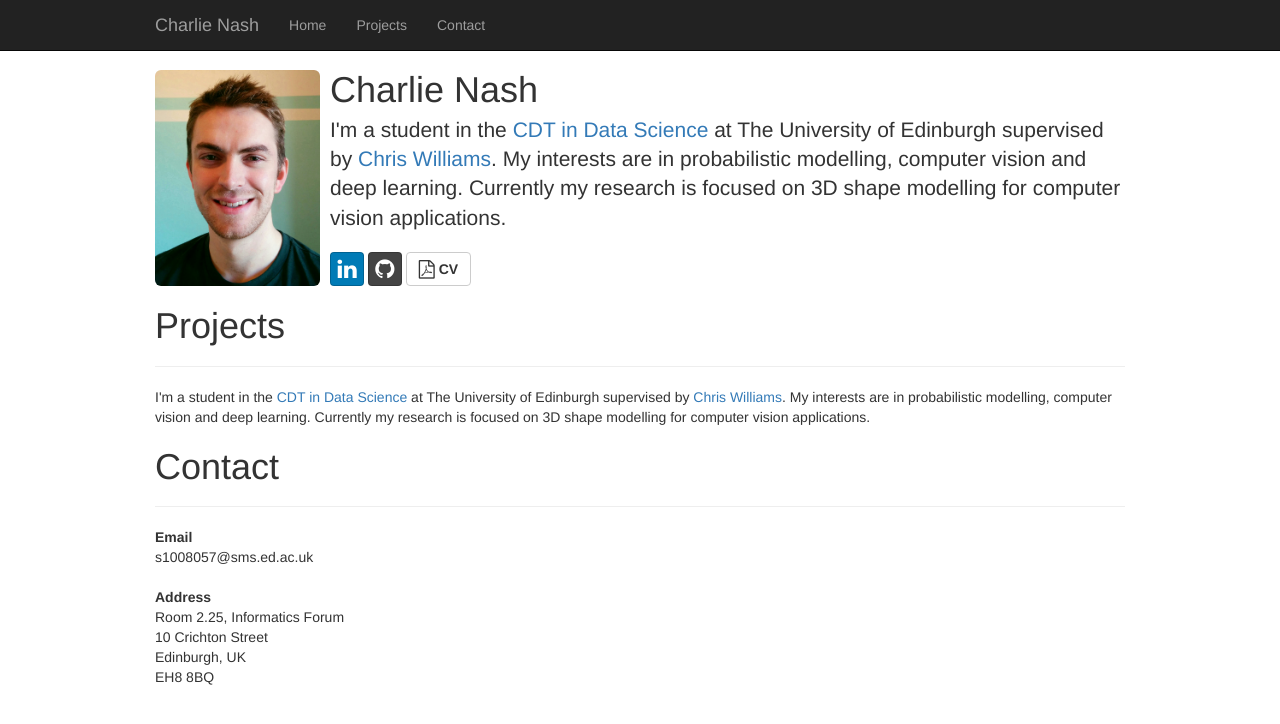
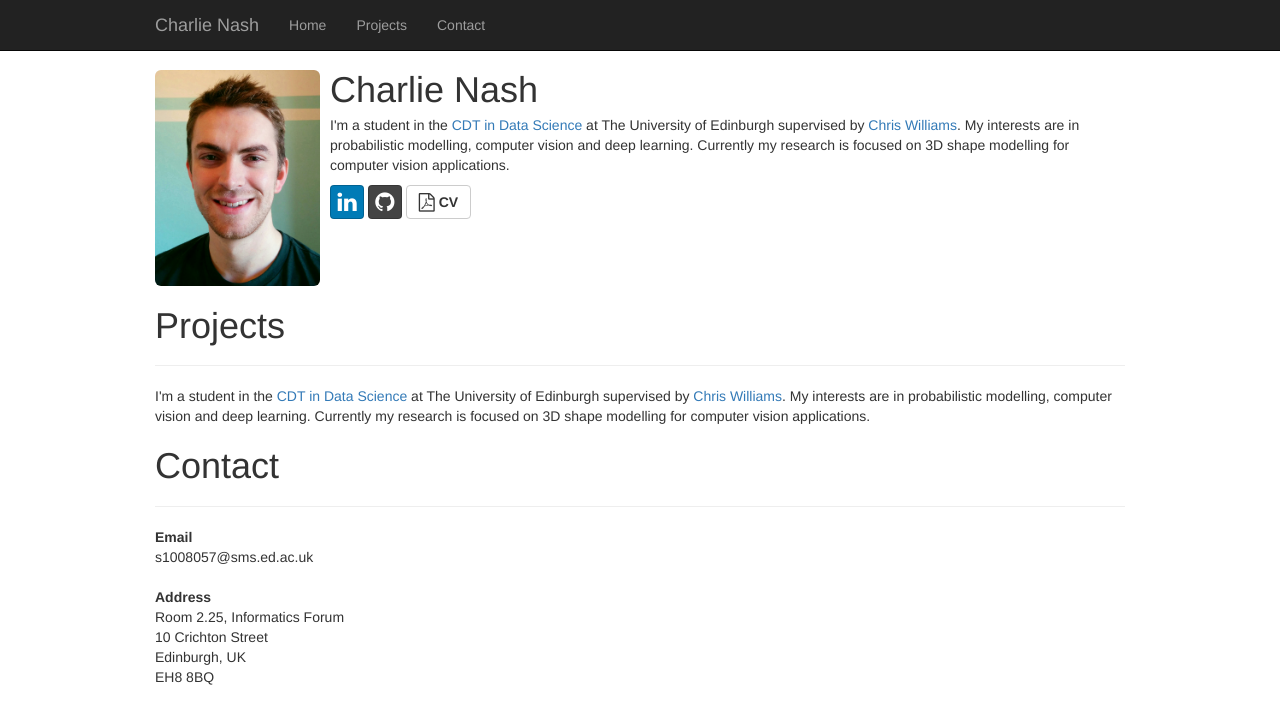
Before and after one commit to charlienash/charlienash.github.io, a Jekyll site: the page index.html, which Jekyll copies as it is, in a window 1280 px wide. Shown: the top 724 px of the page. Built offline with Jekyll 4.4.1, drawn with Linux system fonts in a browser that asks for light colours; nearby versions of some CDN libraries; library files that are not in the unit come from our copies.

Commit message:
Update index.html

```diff
--- a/index.html
+++ b/index.html
@@ -93,7 +93,11 @@
 					  </div>
 					  <div class="media-body">
 					    <h1 class="media-heading">Charlie Nash</h1>
-					    <p class="lead"> I'm a student in the <a href="http://datascience.inf.ed.ac.uk/">CDT in Data Science</a> at The University of Edinburgh supervised by <a href="http://homepages.inf.ed.ac.uk/ckiw/">Chris Williams</a>. My interests are in probabilistic modelling, computer vision and deep learning. Currently my research is focused on 3D shape modelling for computer vision applications.</p>
+					    <p>
+					    	<large>
+					    		I'm a student in the <a href="http://datascience.inf.ed.ac.uk/">CDT in Data Science</a> at The University of Edinburgh supervised by <a href="http://homepages.inf.ed.ac.uk/ckiw/">Chris Williams</a>. My interests are in probabilistic modelling, computer vision and deep learning. Currently my research is focused on 3D shape modelling for computer vision applications.
+					    	</large>
+			    		    </p>
 					    <a href="https://uk.linkedin.com/in/charlie-nash-32869b5b" class="btn btn-social-icon btn-linkedin">
 					 	<span class="fa fa-linkedin fa-2x"></span>
 				            </a>
```
